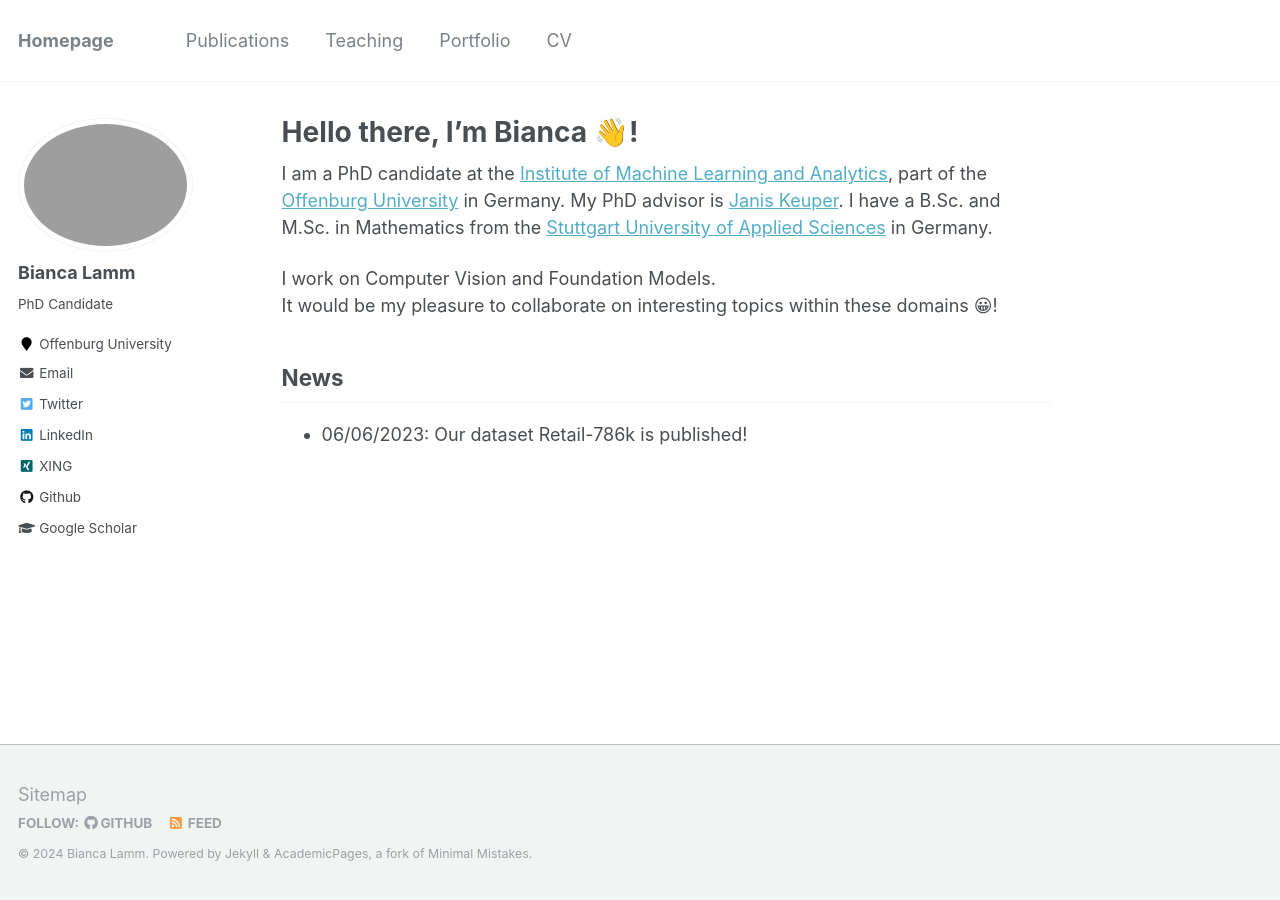
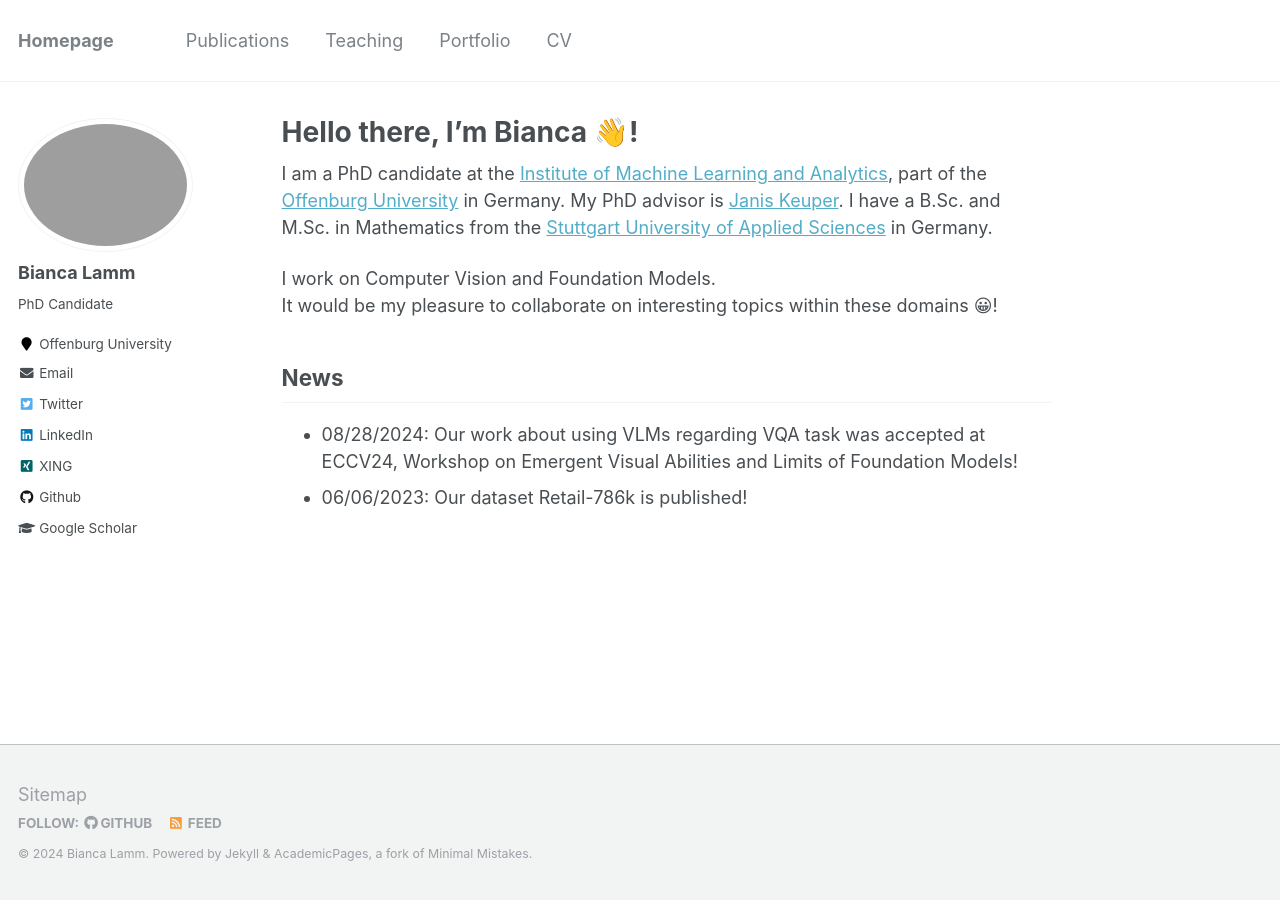
Before and after one commit to biancalamm/biancalamm.github.io, a Jekyll site: the page built from _pages/about.md, in a window 1280 px wide. Built offline with Jekyll 4.4.1, drawn with Linux system fonts in a browser that asks for light colours.

Commit message:
update News part

```diff
--- a/_pages/about.md
+++ b/_pages/about.md
@@ -16,4 +16,5 @@ It would be my pleasure to collaborate on interesting topics within these domain
 
 News
 ------
+* 08/28/2024: Our work about using VLMs regarding VQA task was accepted at ECCV24, Workshop on Emergent Visual Abilities and Limits of Foundation Models!
 * 06/06/2023: Our dataset Retail-786k is published!
```
